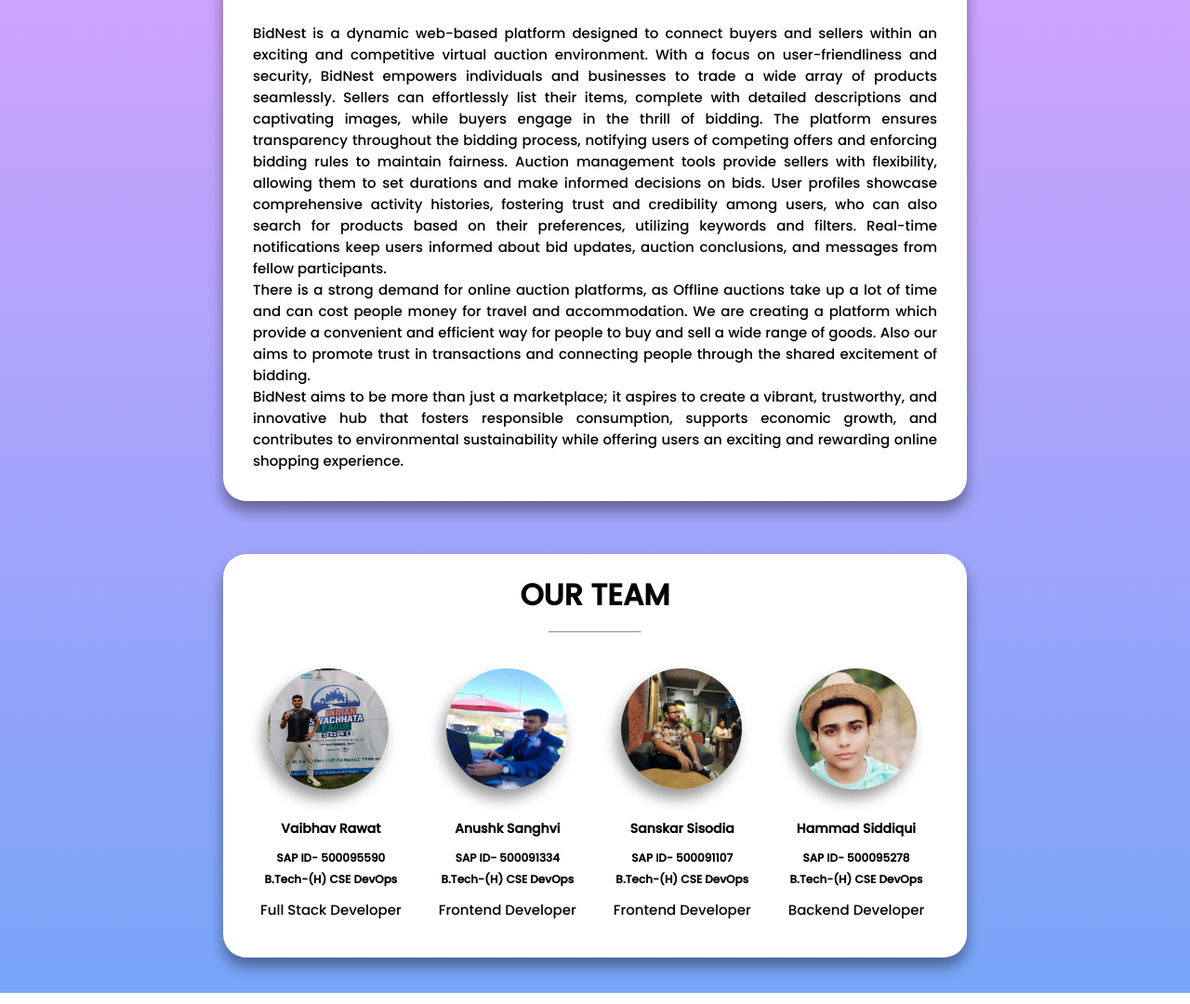
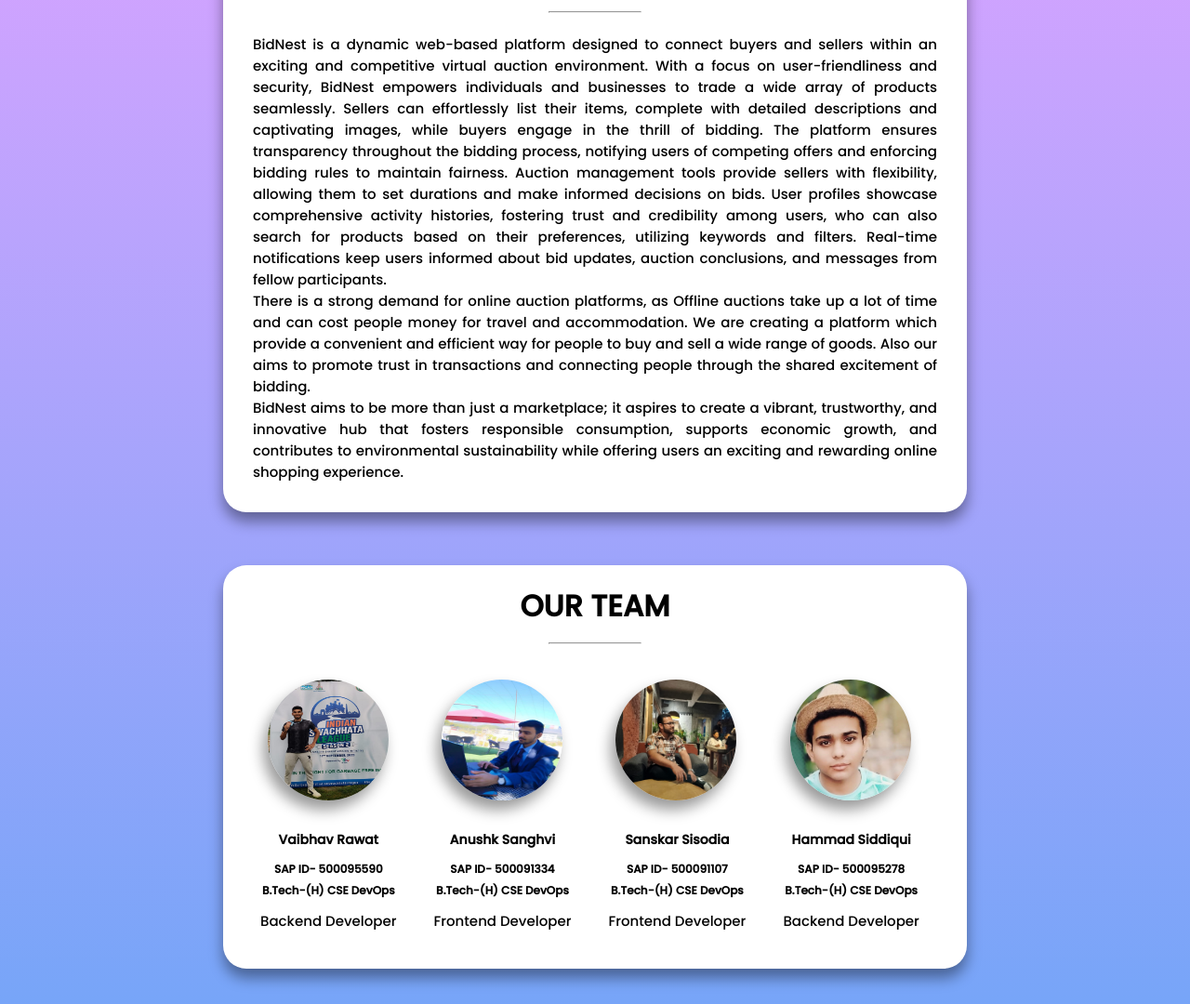
Before and after one commit to Vaibhav-Rawat03/BidNest, a plain HTML site: page About Page/index.html in a window 1280 px wide. Shown: the part 90-1170 px from the top of the page at 93% size. Drawn offline with Linux system fonts and the light colour scheme.

Commit message:
About page updated

```diff
--- a/About Page/index.html
+++ b/About Page/index.html
@@ -9,6 +9,7 @@
         <br/>
         <div class="wrapper">
           <h1>-- About Section --</h1>
+          <hr>
           <div class="about-section">
             <p>
                 BidNest is a dynamic web-based platform designed to connect buyers and sellers within an exciting and competitive virtual auction environment. With a focus on user-friendliness and security, BidNest empowers individuals and businesses to trade a wide array of products seamlessly. Sellers can effortlessly list their items, complete with detailed descriptions and captivating images, while buyers engage in the thrill of bidding. The platform ensures transparency throughout the bidding process, notifying users of competing offers and enforcing bidding rules to maintain fairness. Auction management tools provide sellers with flexibility, allowing them to set durations and make informed decisions on bids. User profiles showcase comprehensive activity histories, fostering trust and credibility among users, who can also search for products based on their preferences, utilizing keywords and filters. Real-time notifications keep users informed about bid updates, auction conclusions, and messages from fellow participants.
@@ -34,7 +35,7 @@
                     <h4>Vaibhav Rawat</h4>
                     <h5>SAP ID- 500095590</h5>
                     <h5>B.Tech-(H) CSE DevOps</h5>
-                    <p>Full Stack Developer</p>
+                    <p>Backend Developer</p>
                 </div>
 
                 <div class="team-mem">
```
